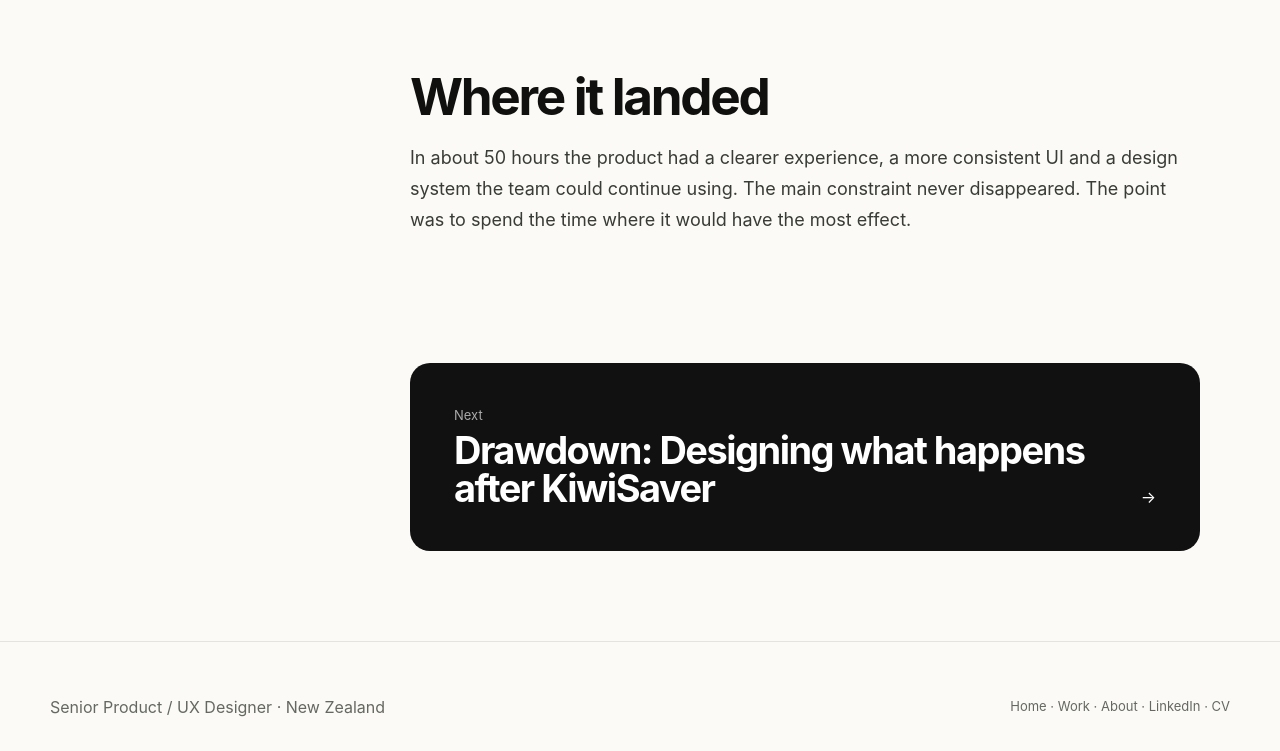
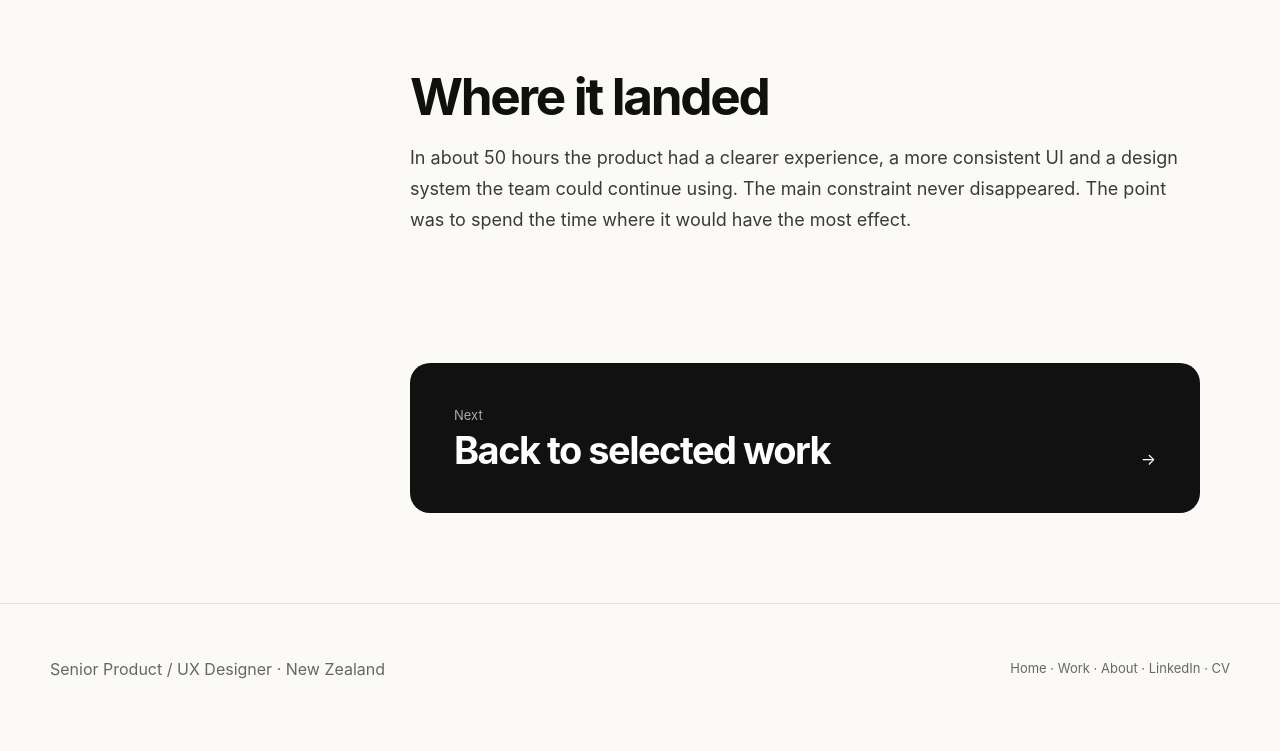
Before and after one commit to andrearpp/andrearpp.github.io, a plain HTML site: page crewinsync.html in a window 1280 px wide. Shown: the part 4288-5039 px from the top of the page. After the commit the page ends 5001 px from the top, so only its background shows below. Drawn offline with Linux system fonts and the light colour scheme.

Commit message:
hide drawdown project

```diff
--- a/crewinsync.html
+++ b/crewinsync.html
@@ -345,7 +345,7 @@ button:focus-visible{
 <p>In about 50 hours the product had a clearer experience, a more consistent UI and a design system the team could continue using. The main constraint never disappeared. The point was to spend the time where it would have the most effect.</p>
 </section>
 
-<a class="next-project" href="drawdown.html"><div><div class="small">Next</div><h3>Drawdown: Designing what happens after KiwiSaver</h3></div><div>→</div></a>
+<a class="next-project" href="work.html"><div><div class="small">Next</div><h3>Back to selected work</h3></div><div>→</div></a>
 </div></div></div>
 </main><footer class="footer"><div class="container footer-inner"><div><p>Senior Product / UX Designer · New Zealand</p></div><div class="footer-meta"><a href="index.html">Home</a> · <a href="work.html">Work</a> · <a href="about.html">About</a> · <a href="https://nz.linkedin.com/in/andrearpardo" target="_blank" rel="noopener noreferrer">LinkedIn</a> · <a href="assets/Andrea-Pardo-CV.pdf" download>CV</a></div></div></footer></div><script>
 const menu = document.querySelector('.menu-btn');
```
Also changed, not shown: index.html (+1 -1 lines), work.html (+1 -1 lines).
